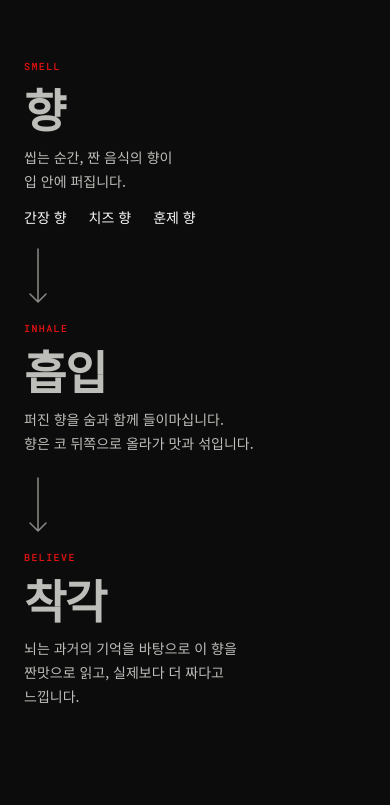
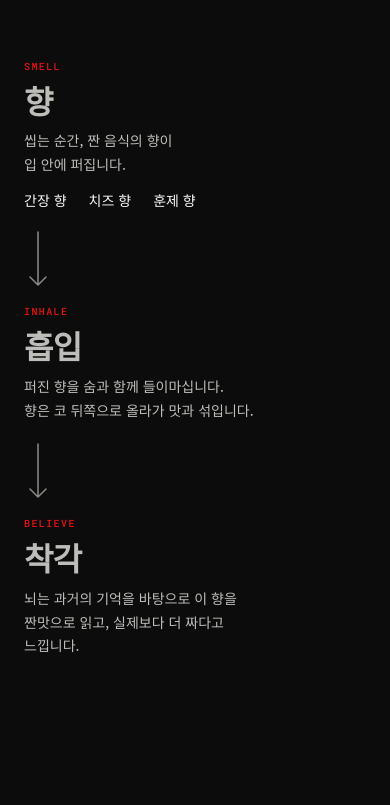
Before and after one commit to thisevening1358-dev/bluff, a plain HTML site: page m/index.html in a window 390 px wide. Shown: the part 3422-4227 px from the top of the page. Drawn offline with nearby package versions, Linux system fonts and the light colour scheme.

Commit message:
Mobile SALT step words 46px to 32px
Co-Authored-By: Claude Opus 5.5 <noreply@anthropic.com>

```diff
--- a/m/index.html
+++ b/m/index.html
@@ -217,7 +217,7 @@ html[lang="en"] .mf h2 { font-family: Roboto, sans-serif; line-height: 1.3; lett
 .tz .flow { margin-top: 64px; }
 .tz .step { opacity: .16; filter: blur(5px); transition: opacity .9s ease, filter 1s var(--out); transition-delay: calc(var(--i) * .5s); }
 .tz .step b { display: block; font: 500 10px/1.2 "Roboto Mono", monospace; letter-spacing: .14em; color: var(--red); }
-.tz .step .w { margin-top: 8px; font: 700 46px/1.2 var(--kr); letter-spacing: -.03em; }
+.tz .step .w { margin-top: 8px; font: 700 32px/1.2 var(--kr); letter-spacing: -.02em; }
 .tz .step p { margin-top: 10px; font-size: 14px; line-height: 1.7; color: var(--stone); }
 .tz .tags { display: flex; gap: 22px; margin-top: 14px; }
 .tz .tags span { font: 500 14px/1.4 var(--kr); opacity: 0; transform: translateY(12px); filter: blur(4px); transition: opacity 1s ease, transform 1.3s var(--out), filter 1.1s var(--out); transition-delay: calc(.5s + var(--t) * .16s); }
```
